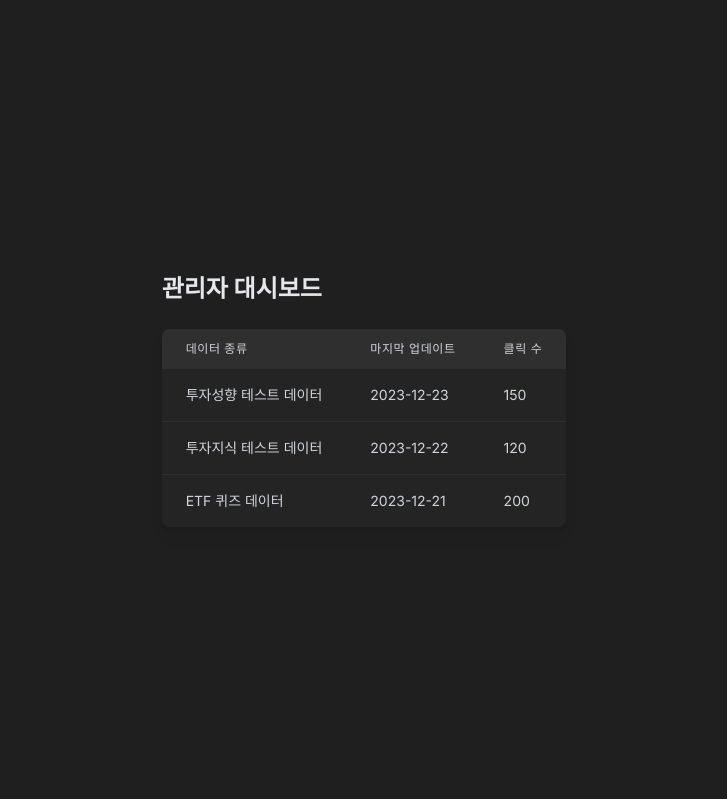
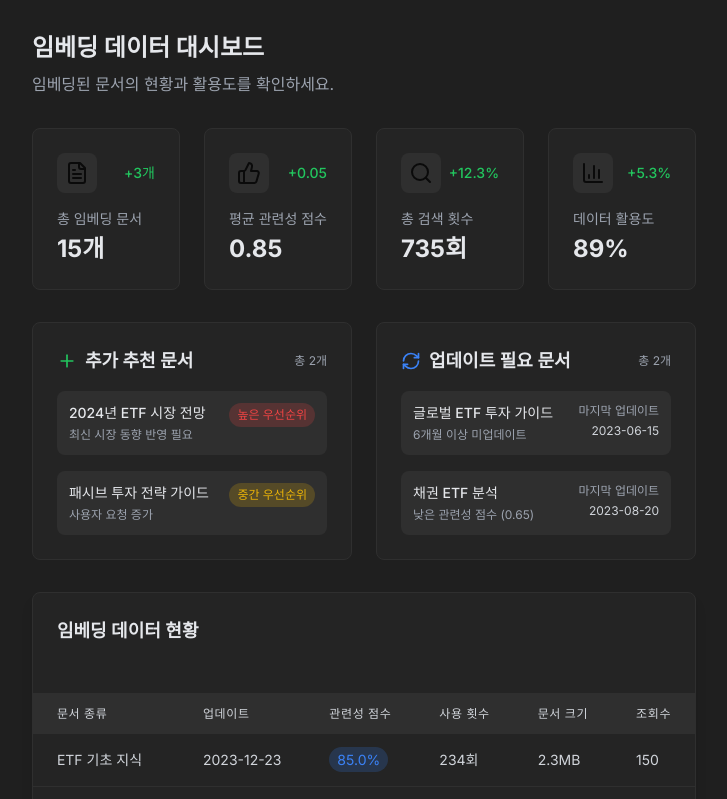
Before and after one commit to leehee16/etfy, a Next.js app: page /admin in a window 1280 px wide. Shown: the top 799 px of the page, without its empty margins (276-1003 px from the left). Built offline with nearby package versions, Linux system fonts and the light colour scheme; sample sign-in values are in the browser's storage.

Commit message:
프롬프트 템플릿 수정

```diff
--- a/app/admin/page.tsx
+++ b/app/admin/page.tsx
@@ -1,74 +1,12 @@
 'use client';
 
-import React from 'react';
+import dynamic from 'next/dynamic';
 
-interface DataItem {
-  type: string;
-  lastUpdated: string;
-  clickCount: number;
+const AdminDashboard = dynamic(() => import('@/components/AdminDashboard'), {
+  ssr: false,
+  loading: () => <div>Loading...</div>
+});
+
+export default function AdminPage() {
+  return <AdminDashboard />;
 }
-
-const AdminPage = () => {
-  // 예시 데이터
-  const data: DataItem[] = [
-    {
-      type: '투자성향 테스트 데이터',
-      lastUpdated: '2023-12-23',
-      clickCount: 150
-    },
-    {
-      type: '투자지식 테스트 데이터',
-      lastUpdated: '2023-12-22',
-      clickCount: 120
-    },
-    {
-      type: 'ETF 퀴즈 데이터',
-      lastUpdated: '2023-12-21',
-      clickCount: 200
-    }
-  ];
-
-  return (
-    <div className="p-8">
-      <h1 className="text-2xl font-bold mb-6 text-gray-200">관리자 대시보드</h1>
-
-      <div className="bg-[#242424] rounded-lg shadow-lg overflow-hidden">
-        <table className="w-full">
-          <thead className="bg-[#2f2f2f]">
-            <tr>
-              <th className="px-6 py-3 text-left text-xs font-medium text-gray-300 uppercase tracking-wider">
-                데이터 종류
-              </th>
-              <th className="px-6 py-3 text-left text-xs font-medium text-gray-300 uppercase tracking-wider">
-                마지막 업데이트
-              </th>
-              <th className="px-6 py-3 text-left text-xs font-medium text-gray-300 uppercase tracking-wider">
-                클릭 수
-              </th>
-            </tr>
-          </thead>
-          <tbody className="divide-y divide-[#2f2f2f]">
-            {data.map((item, index) => (
-              <tr
-                key={index}
-                className="hover:bg-[#2f2f2f] cursor-pointer transition-colors"
-              >
-                <td className="px-6 py-4 whitespace-nowrap text-sm text-gray-300">
-                  {item.type}
-                </td>
-                <td className="px-6 py-4 whitespace-nowrap text-sm text-gray-300">
-                  {item.lastUpdated}
-                </td>
-                <td className="px-6 py-4 whitespace-nowrap text-sm text-gray-300">
-                  {item.clickCount.toLocaleString()}
-                </td>
-              </tr>
-            ))}
-          </tbody>
-        </table>
-      </div>
-    </div>
-  );
-};
-
-export default AdminPage;
--- a/components/AdminDashboard.tsx
+++ b/components/AdminDashboard.tsx
@@ -12,7 +12,7 @@ interface EmbeddingData {
   documentSize: string;
 }
 
-const AdminDashboard = () => {
+const AdminDashboard: React.FC = () => {
   // 예시 데이터
   const data: EmbeddingData[] = [
     {
--- a/components/ChatInput.tsx
+++ b/components/ChatInput.tsx
@@ -52,7 +52,7 @@ interface ChatInputProps {
   placeholder?: string;
   disabled?: boolean;
   context?: string;
-  onNextCards?: (cards: Array<{ title: string; content: string }>) => void;
+  onNextCards?: (cards: Array<{ title: string; content: string }>, imageDescription: string) => void;
 }
 
 const ChatInput: React.FC<ChatInputProps> = ({
@@ -95,7 +95,6 @@ const ChatInput: React.FC<ChatInputProps> = ({
       const formData = new FormData();
       formData.append('image', file);
 
-      // 이미지 분석 요청
       const response = await fetch('/api/analyzeImage', {
         method: 'POST',
         body: formData,
@@ -109,13 +108,11 @@ const ChatInput: React.FC<ChatInputProps> = ({
 
       // nextCards가 있으면 상위 컴포넌트에 전달
       if (data.nextCards && onNextCards) {
-        onNextCards(data.nextCards);
-      }
-
-      // 첫 번째 질문으로 채팅 프로세스 시작
-      if (data.nextCards?.[0]?.content) {
-        const firstQuestion = data.nextCards[0].content;
-        onSendMessage(firstQuestion);
+        onNextCards(data.nextCards, data.imageDescription);
+        // 첫 번째 질문을 채팅 메시지로 전송
+        if (data.nextCards[0]?.content) {
+          onSendMessage(data.nextCards[0].content);
+        }
       }
 
     } catch (error) {
--- a/components/MainContent.tsx
+++ b/components/MainContent.tsx
@@ -173,7 +173,8 @@ interface ChatMessagesProps {
 }
 
 const AdminDashboard = dynamic(() => import('./AdminDashboard'), {
-  ssr: false
+  ssr: false,
+  loading: () => <div>Loading...</div>
 });
 
 const MainContent: React.FC<MainContentProps> = ({ isSidebarOpen, activeSession, setActiveSession }) => {
@@ -238,7 +239,16 @@ const MainContent: React.FC<MainContentProps> = ({ isSidebarOpen, activeSession,
   const handleCardClick = (title: string) => {
     setActiveSession(title);
     const greeting = cards.find(card => card.title === title)?.greeting || '안녕하세요!';
-    setMessages([{ role: 'assistant', content: greeting }]);
+    const greetingMessage: ChatMessage = {
+      role: 'assistant',
+      content: greeting,
+      context: title
+    };
+    setMessages([greetingMessage]);
+    setSessionMessages(prev => ({
+      ...prev,
+      [title]: [greetingMessage]
+    }));
     setTimeout(() => {
       messagesEndRef.current?.scrollIntoView({ behavior: 'smooth' });
     }, 100);
@@ -408,11 +418,11 @@ const MainContent: React.FC<MainContentProps> = ({ isSidebarOpen, activeSession,
     setSelectedTexts(prev => [...prev, newTask]);
   };
 
-  const handleNextCards = (cards: Array<{ title: string; content: string }>) => {
+  const handleNextCards = (cards: Array<{ title: string; content: string }>, imageDescription?: string) => {
     // 이미지 분석 결과를 assistant 메시지로 추가
     const imageAnalysisMessage: ChatMessage = {
       role: 'assistant',
-      content: '이미지를 분석했습니다. 다음과 같은 질문들을 생성했습니다:',
+      content: imageDescription || '이미지를 분석하는데 문제가 발생했습니다.',
       nextCards: cards,
       context: activeSession
     };
```
Also changed, not shown: pages/api/analyzeImage.ts (+9 -6 lines).
